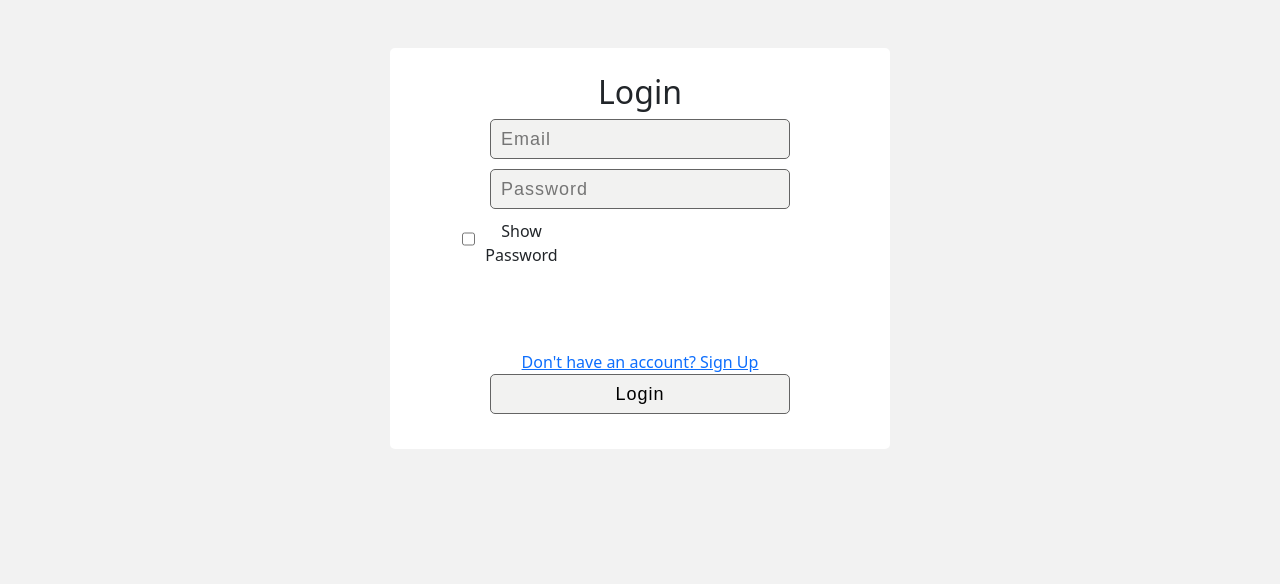
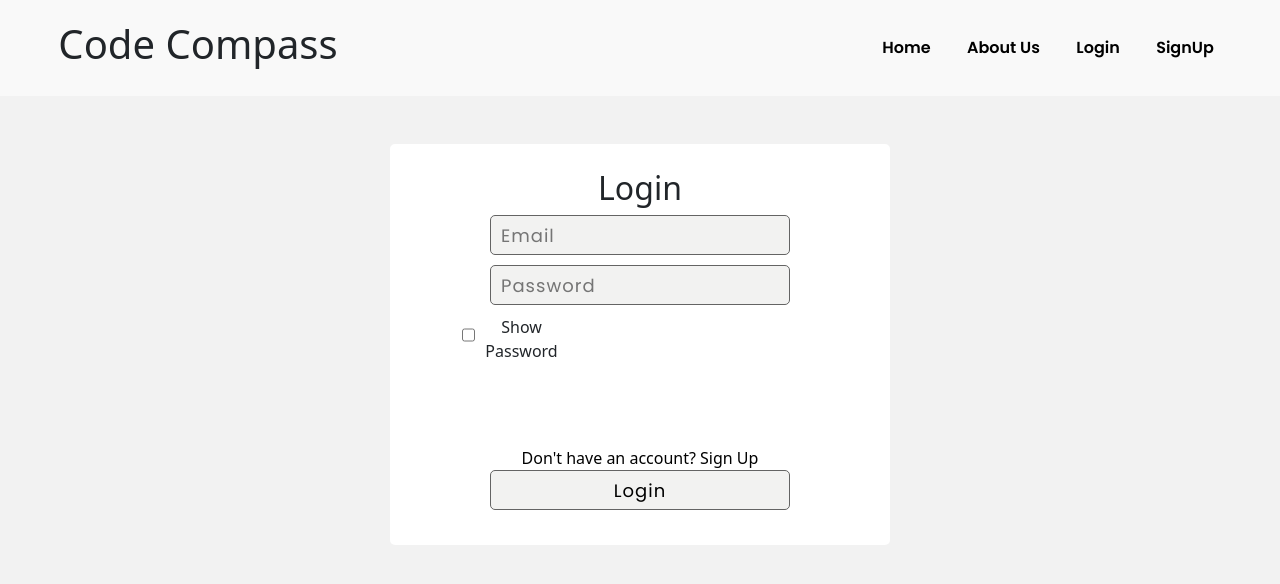
Before and after one commit to muhammadbadrul1234/Code-Compass, a React (Vite) app: page /login in a window 1280 px wide. Shown: the top 584 px of the page. Built offline with nearby package versions, Linux system fonts and the light colour scheme; no server answers.

Commit message:
added header

```diff
--- a/src/App.tsx
+++ b/src/App.tsx
@@ -5,6 +5,8 @@ import { Home } from "./components/Home";
 import { BrowserRouter as Router, Route, Routes } from "react-router-dom";
 import { Login } from "./components/Login";
 import { Signup } from "./components/SignUp";
+import { Navbar } from "./components/Navbar";
+import { AboutUs } from "./components/AboutUs";
 
 ReactDOM.createRoot(document.getElementById("root") as HTMLElement).render(
   <React.StrictMode>
@@ -13,6 +15,9 @@ ReactDOM.createRoot(document.getElementById("root") as HTMLElement).render(
         <Route path="/" element={<Home />} />
         <Route path="/login" element={<Login />} />
         <Route path="/signup" element={<Signup />} />
+
+        <Route path="/Navbar" element={<Navbar />} />
+        <Route path="/aboutUs" element={<AboutUs />} />
       </Routes>
     </Router>
   </React.StrictMode>
--- /dev/null
+++ b/src/components/AboutUs.tsx
@@ -0,0 +1,13 @@
+import React from "react";
+import { useNavigate } from "react-router-dom";
+import { Navbar } from "./Navbar";
+
+export const AboutUs = () => {
+  return (
+    <>
+      <Navbar />
+      <h1>About us</h1>
+
+    </>
+  );
+};
--- a/src/components/Home.tsx
+++ b/src/components/Home.tsx
@@ -1,10 +1,12 @@
 import React from "react";
 import { useNavigate } from "react-router-dom";
+import { Navbar } from "./Navbar";
 
 export const Home = () => {
   const navigate = useNavigate();
   return (
     <>
+      <Navbar />
       <h1>Home</h1>
       <button onClick={() => navigate("/login")}>Go to Login</button>
       <button onClick={() => navigate("/signup")}>Go to Signup</button>
--- a/src/components/Login.tsx
+++ b/src/components/Login.tsx
@@ -4,6 +4,7 @@ import "../css/Login.css";
 import { useState } from "react";
 import { auth } from "../../config/firebase";
 import { useNavigate } from "react-router-dom";
+import { Navbar } from "./Navbar";
 
 export const Login = () => {
   const navigate = useNavigate();
@@ -32,7 +33,10 @@ export const Login = () => {
 
   return (
     <>
+      <Navbar />
       <section className="Login">
+        {/* <Header/> */}
+
         <div className="container mt-5">
           <div className="Login-content">
             <div className="Login-form"></div>
--- /dev/null
+++ b/src/components/Navbar.tsx
@@ -0,0 +1,39 @@
+import React, { useState} from "react";
+import "../css/Navbar.css";
+import { GiHamburgerMenu } from "react-icons/gi";
+
+export const Navbar = () => {
+  const [showLinks, setShowLinks] = React.useState(false);
+    return (
+      <>
+        <nav>
+          <div className="main-nav">
+            {/* Logo Part */}
+            <div className="logo">
+              <h1>Code Compass</h1>
+            </div>
+            {/* Menu Part */}
+            <div className="menu">
+              <ul>
+                <li>
+                  <a href="/">Home</a>
+                </li>
+                <li>
+                  <a href="/aboutUs">About Us</a>
+                </li>
+                <li>
+                  <a href="/login">Login</a>
+                </li>
+                <li>
+                  <a href="/signup">SignUp</a>
+                </li>
+              </ul>
+            </div>
+          </div>
+
+        </nav>
+        {/* hero section */}
+
+      </>
+    );
+};
--- a/src/components/SignUp.tsx
+++ b/src/components/SignUp.tsx
@@ -5,6 +5,7 @@ import { useState } from "react";
 import { validateEmail, validatePassword } from "../validation/UserValidation";
 import { auth, db } from "../../config/firebase";
 import { useNavigate } from "react-router-dom";
+import { Navbar } from "./Navbar";
 
 export const Signup = () => {
   const navigate = useNavigate();
@@ -53,11 +54,12 @@ export const Signup = () => {
 
   return (
     <>
+      <Navbar />
       <section className="signup">
         <div className="container mt-5">
           <div className="signup-content">
             <div className="signup-form"></div>
-            <h2>Create Your Account</h2>
+            <h2>Sign in to your Account</h2>
             <form className="register-form" id="register-form">
               {/* First Name */}
               <div className="form-group">
--- /dev/null
+++ b/src/css/Navbar.css
@@ -0,0 +1,69 @@
+@import url('https://fonts.googleapis.com/css2?family=Poppins:wght@400;600;700&display=swap');
+
+a{
+    text-decoration: none;
+    color: #000;
+}
+li{
+    list-style: none;
+}
+
+.main-nav{
+    background-color: #f9f9f9;
+    width: 100%;
+    height: 6rem;
+    display: grid;
+    grid-template-columns: 1.5fr 3fr;
+    align-items: center;
+    justify-content: center;
+}
+
+.logo{
+    width: 300px;
+    display: grid;
+    grid-column: 1/2;
+    align-items: center;
+    justify-content: center;
+    margin-left: 3rem;
+}
+.menu{
+    width: 400px;
+    grid-column: 3/3;
+    margin-right : 3rem;
+    margin-top: 1rem;
+    align-items: center;
+    justify-content: center;
+    align-items: center;
+}
+
+.menu ul{
+    align-items: right;
+    display: flex;
+    justify-content: space-around;
+    font-family: 'Poppins', sans-serif;
+    font-weight: 600;
+}
+
+.menu ul :hover{
+    color: #336CFF;
+}
+
+
+.hamburger-menu{
+    display: none;
+}
+
+@media(max-width: 998px) {
+    .hamburger-menu{
+        grid-column: 2/3;
+        display: flex;
+        justify-content: flex-end;
+        align-items: right;
+        height: 45px;
+
+    }
+    .menu ul{
+        display: none;
+    }
+
+}
```
Also changed, not shown: package.json (+9 -2 lines), src/main.tsx (+4 -3 lines), src/components/Header.tsx (deleted).
